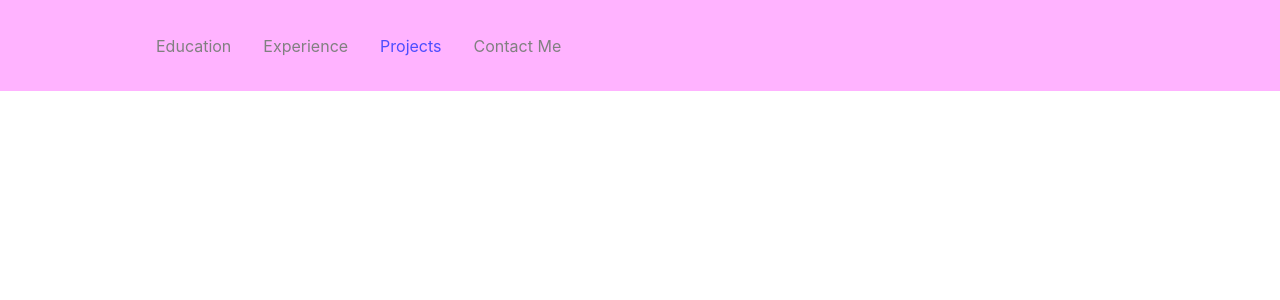
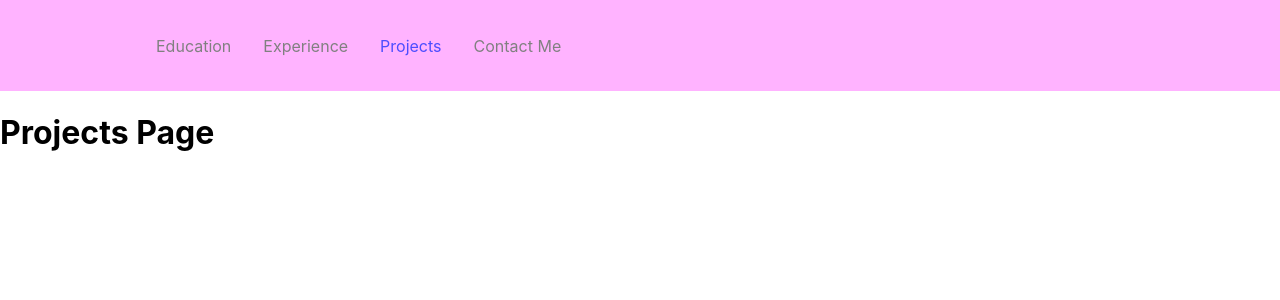
Before and after one commit to Unravel2802/portfolio, a React (Create React App) app: page /projects in a window 1280 px wide. Shown: the top 300 px of the page. Built offline with nearby package versions, Linux system fonts and the light colour scheme.

Commit message:
fix routing

```diff
--- a/src/App.js
+++ b/src/App.js
@@ -1,27 +1,29 @@
+import React from 'react';
 import './App.css';
-import React from 'react';
-import { Nav, NavLink, Bars, NavMenu } from "./components/NavbarElement";
+import Navbar from './components/Navbar';
 import { BrowserRouter as Router, Routes, Route }
 	from 'react-router-dom';
-import Home from './pages/home'
+import Home from './pages/home';
 import Education from './pages/education';
 import Experience from './pages/experience';
 import Projects from './pages/projects';
 import Contact from './pages/contact';
-import NavBar from './components';
 
-export default function App() {
+function App() {
 	return (
+    <div>
 		<Router>
-        <NavBar>
+			<Navbar />
 			<Routes>
-            <Route path='/' element={<Home />} />
+				<Route exact path='/'  element={<Home />} />
+				<Route path='/experience' element={<Experience />} />
+				<Route path='/contact' element={<Contact />} />
 				<Route path='/education' element={<Education />} />
-            <Route path='/experience' element={<Experience />} />
 				<Route path='/projects' element={<Projects />} />
-            <Route path='/contact' element={<Contact />} />
 			</Routes>
-        </NavBar>
 		</Router>
+    </div>
 	);
 }
+
+export default App;
--- a/src/components/index.js
+++ /dev/null
@@ -1,18 +0,0 @@
-import { Nav, NavLink, NavMenu} from './NavbarElement';
-
-
-const NavBar = () => {
-    return (
-      <>
-        <Nav>
-          <NavMenu>
-            <NavLink to='/education' activeStyle>Education</NavLink>
-            <NavLink to='/experience' activeStyle>Experience</NavLink>
-            <NavLink to ='/projects' activeStyle>Projects</NavLink>
-            <NavLink to = '/contact' activeStyle>Contact Me</NavLink>
-          </NavMenu>
-        </Nav>
-      </>
-    )
-};
-export default NavBar;
--- a/src/pages/projects.js
+++ b/src/pages/projects.js
@@ -3,7 +3,7 @@
 const Projects = () => {
     return (
         <div>
-            <h1>Projects    Page</h1>
+            <h1>Projects Page</h1>
         </div>
     )
 }
```
Also changed, not shown: src/components/Navbar/NavbarElement.js (renamed from src/components/NavbarElement.js). Lines whose indentation alone changed are shown as unchanged.
